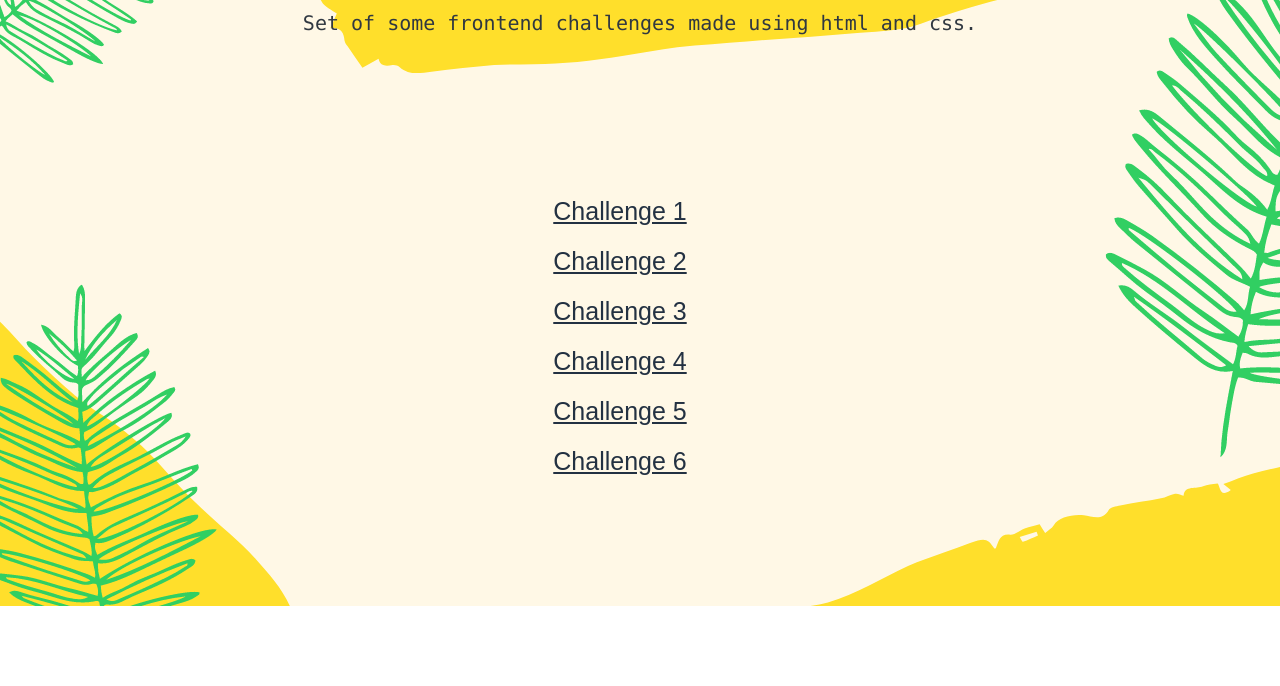
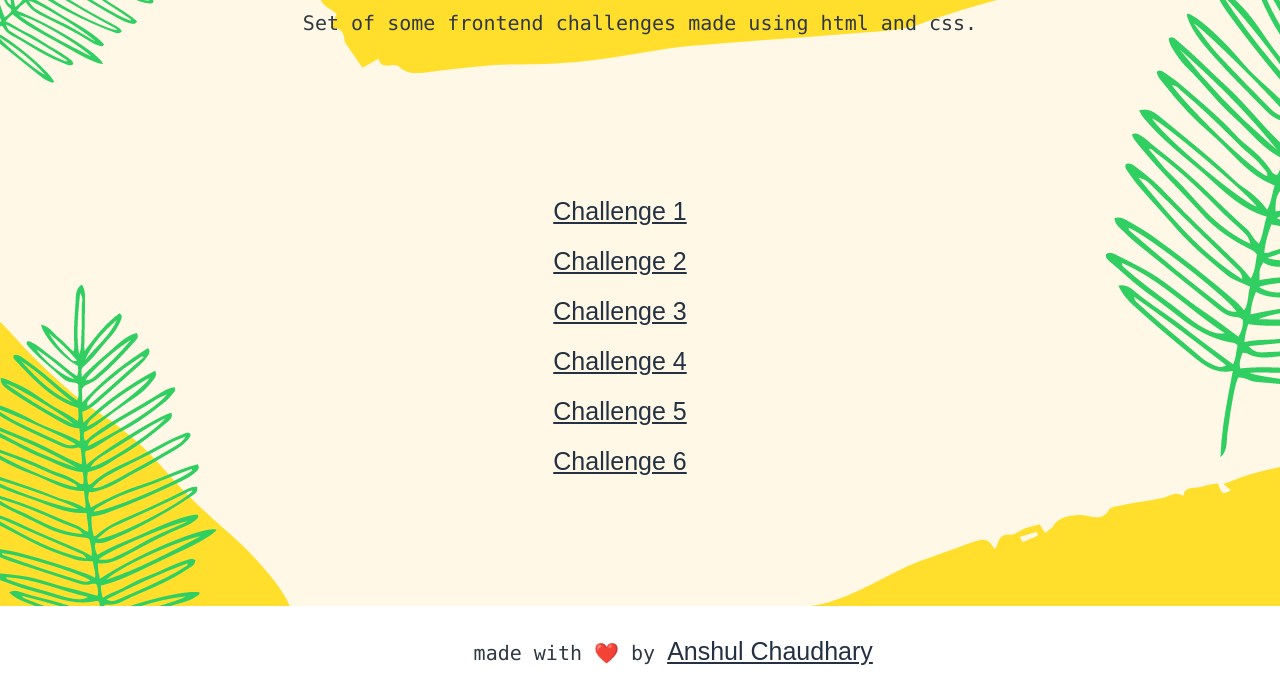
Before and after one commit to annchy/FrontEnd-Challenges, a plain HTML site: page index.html in a window 1280 px wide. Shown: the part 114-800 px from the top of the page. Drawn offline with Linux system fonts and the light colour scheme.

Commit message:
Add files via upload

```diff
--- a/index.html
+++ b/index.html
@@ -7,6 +7,7 @@
     <title>FrontEnd Challenge | Index</title>
     <style>
         body {
+            background-color: bisque;
             background: url('bg.png');
             background-repeat: no-repeat;
             height: 100%;
@@ -49,6 +50,14 @@
             margin-top: 50px;
         }
 
+        .footer {
+            text-align: center;
+            position: absolute;
+            bottom: 0;
+            left: 37%;
+            margin-bottom: 0;
+        }
+
     </style>
 </head>
 
@@ -68,6 +77,12 @@
         <br>
         <a href="https://anschy.github.io/FrontEnd-Challenges/challenge6/" target="_blank">Challenge 6</a>
     </div>
+
+    <footer>
+        <div class="footer">
+            <p>made with ❤️ by <a href="#">Anshul Chaudhary</a></p>
+        </div>
+    </footer>
 </body>
 
 </html>
```
